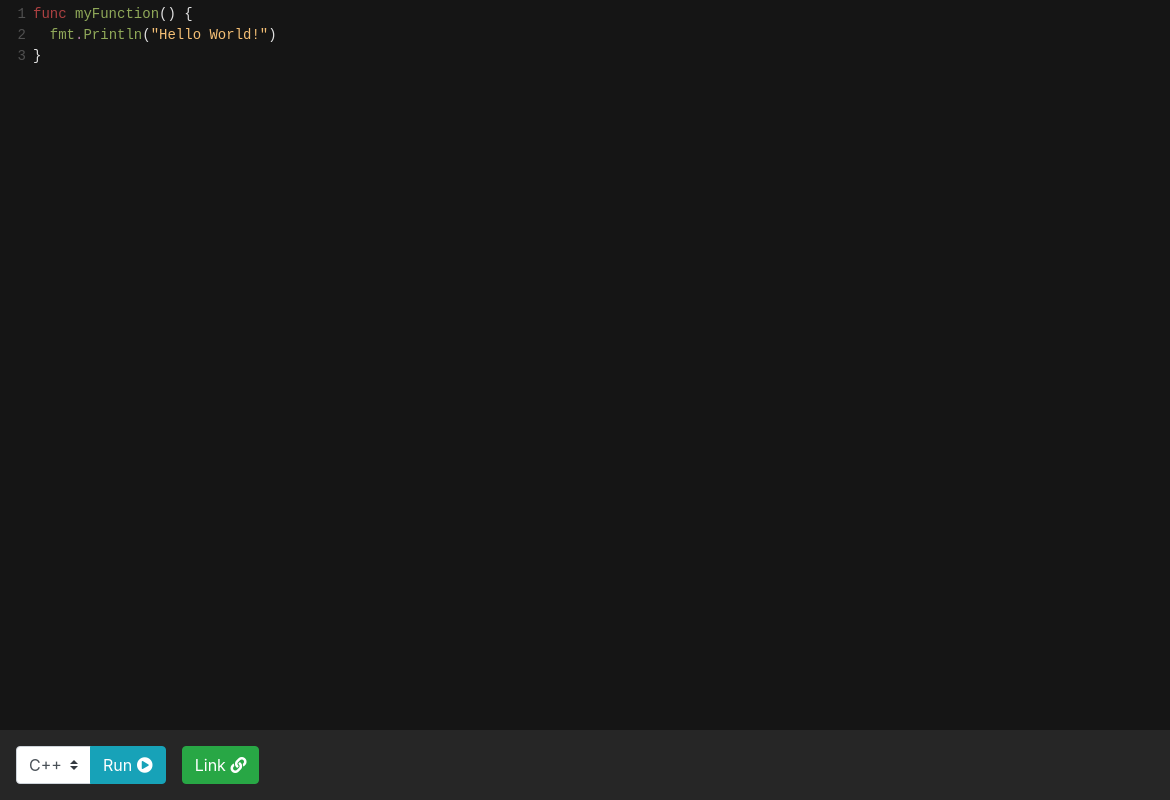
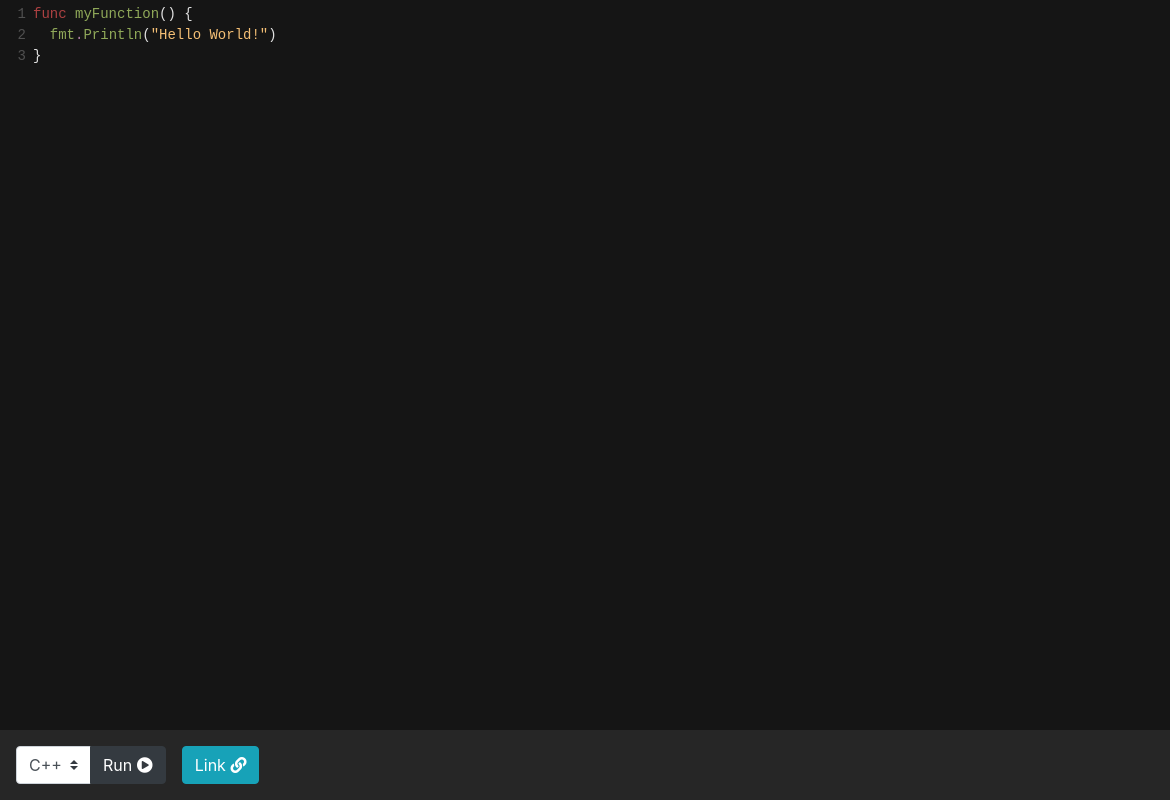
Before and after one commit to compute-info/compute-info.github.io, a plain HTML site: page index.html in a window 1280 px wide. Shown: the full height of the page, 0-1170 px from the left. Drawn offline with nearby package versions, Linux system fonts and the light colour scheme.

Commit message:
color update

```diff
--- a/index.html
+++ b/index.html
@@ -57,12 +57,12 @@
                         <option value="1">Go</option>
                     </select>
                     <div class="input-group-append">
-                        <button class="btn btn-info" type="button" id="run">Run <i class="fas fa-play-circle"></i></button>
+                        <button class="btn btn-dark" type="button" id="run">Run <i class="fas fa-play-circle"></i></button>
                     </div>
                 </div>
             </li>
             <li class="nav-item pr-3">
-                <button class="btn btn-success" type="button" id="run">Link <i class="fas fa-link"></i></button>
+                <button class="btn btn-info" type="button" id="run">Link <i class="fas fa-link"></i></button>
             </li>
         </ul>
 
```
